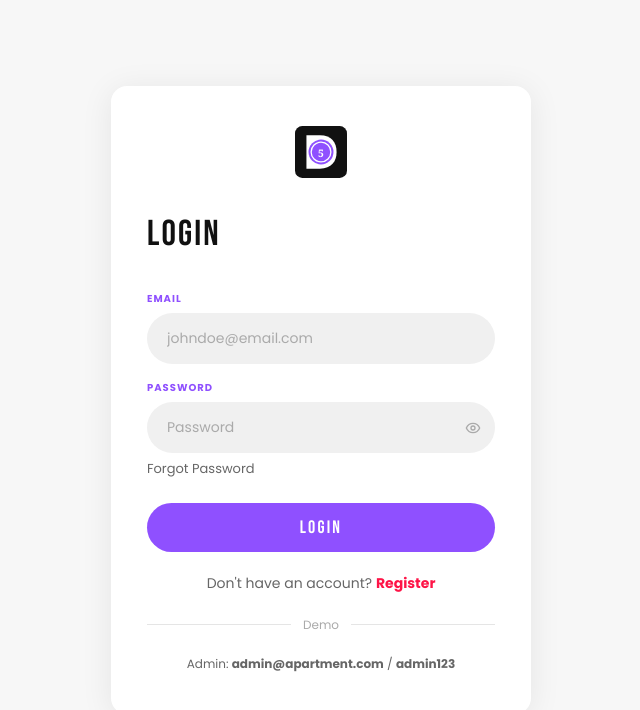
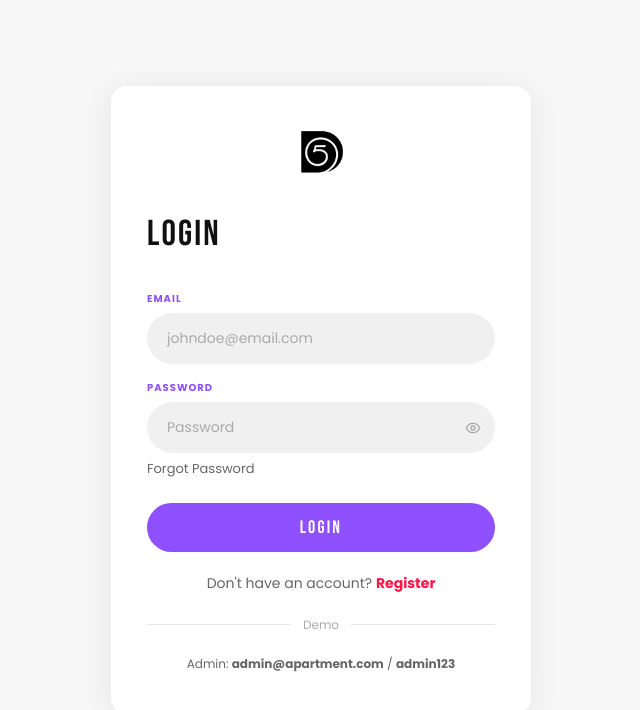
Before and after one commit to Sparsha-2404/D5_project, a React (Create React App) app in the folder frontend/: page /login in a window 1280 px wide. Shown: the top 710 px of the page, without its empty margins (319-959 px from the left). Built offline with nearby package versions, Linux system fonts and the light colour scheme; no server answers; the HTML template or start-up script is replaced by a standard one.

Commit message:
Files updated - logo changed

```diff
--- a/frontend/src/components/common/AdminLayout.js
+++ b/frontend/src/components/common/AdminLayout.js
@@ -2,6 +2,7 @@ import { Outlet, NavLink, useNavigate } from 'react-router-dom';
 import { useAuth } from '../../context/AuthContext';
 import { LayoutDashboard, Package, ShoppingBag, Users, CalendarCheck, LogOut, Building2, ArrowLeft, Star, Navigation, HardHat } from 'lucide-react';
 import './AdminLayout.css';
+import logo from '../../assets/D5logo.jpeg';
 
 const navItems = [
   { to: '/admin', icon: LayoutDashboard, label: 'Dashboard', end: true },
@@ -20,13 +21,7 @@ export default function AdminLayout() {
     <div className="al-root">
       <aside className="al-sidebar">
         <div className="al-logo">
-          <svg width="36" height="36" viewBox="0 0 100 100" fill="none" xmlns="http://www.w3.org/2000/svg">
-            <rect width="100" height="100" rx="12" fill="white"/>
-            <path d="M22 18 L22 82 L48 82 C70 82 80 68 80 50 C80 32 70 18 48 18 Z" fill="#111111"/>
-            <circle cx="50" cy="50" r="24" fill="#8F50FF"/>
-            <circle cx="50" cy="50" r="19" stroke="white" strokeWidth="2.5" fill="none"/>
-            <text x="50" y="59" textAnchor="middle" fill="white" fontSize="20" fontWeight="700" fontFamily="Georgia,serif">5</text>
-          </svg>
+          <img src={logo} alt="Logo" height={36} />
           <div><div className="al-logo-name">D5</div><div className="al-logo-sub">Admin Panel</div></div>
         </div>
         <nav className="al-nav">
--- a/frontend/src/pages/user/LoginPage.js
+++ b/frontend/src/pages/user/LoginPage.js
@@ -4,16 +4,8 @@ import { useAuth } from '../../context/AuthContext';
 import toast from 'react-hot-toast';
 import { Eye, EyeOff, LogIn } from 'lucide-react';
 import './AuthPages.css';
+import logo from '../../assets/D5logo.jpeg';
 
-const D5Logo = ({ size = 48 }) => (
-  <svg width={size} height={size} viewBox="0 0 100 100" fill="none">
-    <rect width="100" height="100" rx="14" fill="#111111"/>
-    <path d="M22 18 L22 82 L48 82 C70 82 80 68 80 50 C80 32 70 18 48 18 Z" fill="white"/>
-    <circle cx="50" cy="50" r="24" fill="#8F50FF"/>
-    <circle cx="50" cy="50" r="19" stroke="white" strokeWidth="2.5" fill="none"/>
-    <text x="50" y="59" textAnchor="middle" fill="white" fontSize="20" fontWeight="700" fontFamily="Georgia,serif">5</text>
-  </svg>
-);
 
 export default function LoginPage() {
   const [form, setForm] = useState({ email: '', password: '' });
@@ -38,7 +30,7 @@ export default function LoginPage() {
   return (
     <div className="auth-page">
       <div className="auth-card fade-up">
-        <div className="auth-logo-row"><D5Logo size={52} /></div>
+        <div className="auth-logo-row"><img src={logo} alt="Logo" height={52} /></div>
         <div className="auth-title">LOGIN</div>
 
         <form onSubmit={handleSubmit}>
--- a/frontend/src/pages/user/RegisterPage.js
+++ b/frontend/src/pages/user/RegisterPage.js
@@ -4,16 +4,8 @@ import { useAuth } from '../../context/AuthContext';
 import toast from 'react-hot-toast';
 import { Eye, EyeOff } from 'lucide-react';
 import './AuthPages.css';
+import logo from '../../assets/D5logo.jpeg';
 
-const D5Logo = ({ size = 48 }) => (
-  <svg width={size} height={size} viewBox="0 0 100 100" fill="none">
-    <rect width="100" height="100" rx="14" fill="#111111"/>
-    <path d="M22 18 L22 82 L48 82 C70 82 80 68 80 50 C80 32 70 18 48 18 Z" fill="white"/>
-    <circle cx="50" cy="50" r="24" fill="#8F50FF"/>
-    <circle cx="50" cy="50" r="19" stroke="white" strokeWidth="2.5" fill="none"/>
-    <text x="50" y="59" textAnchor="middle" fill="white" fontSize="20" fontWeight="700" fontFamily="Georgia,serif">5</text>
-  </svg>
-);
 
 export default function RegisterPage() {
   const [form, setForm] = useState({ name:'', email:'', password:'', phone:'', apartmentNumber:'', block:'' });
@@ -37,7 +29,7 @@ export default function RegisterPage() {
   return (
     <div className="auth-page">
       <div className="auth-card fade-up">
-        <div className="auth-logo-row"><D5Logo size={52} /></div>
+        <div className="auth-logo-row"><img src={logo} alt="Logo" height={52} /></div>
         <div className="auth-title">REGISTER</div>
         <form onSubmit={handleSubmit}>
           <div className="auth-input-group">
```
Also changed, not shown: 1 other file (tests, documents, lock files or other folders).
